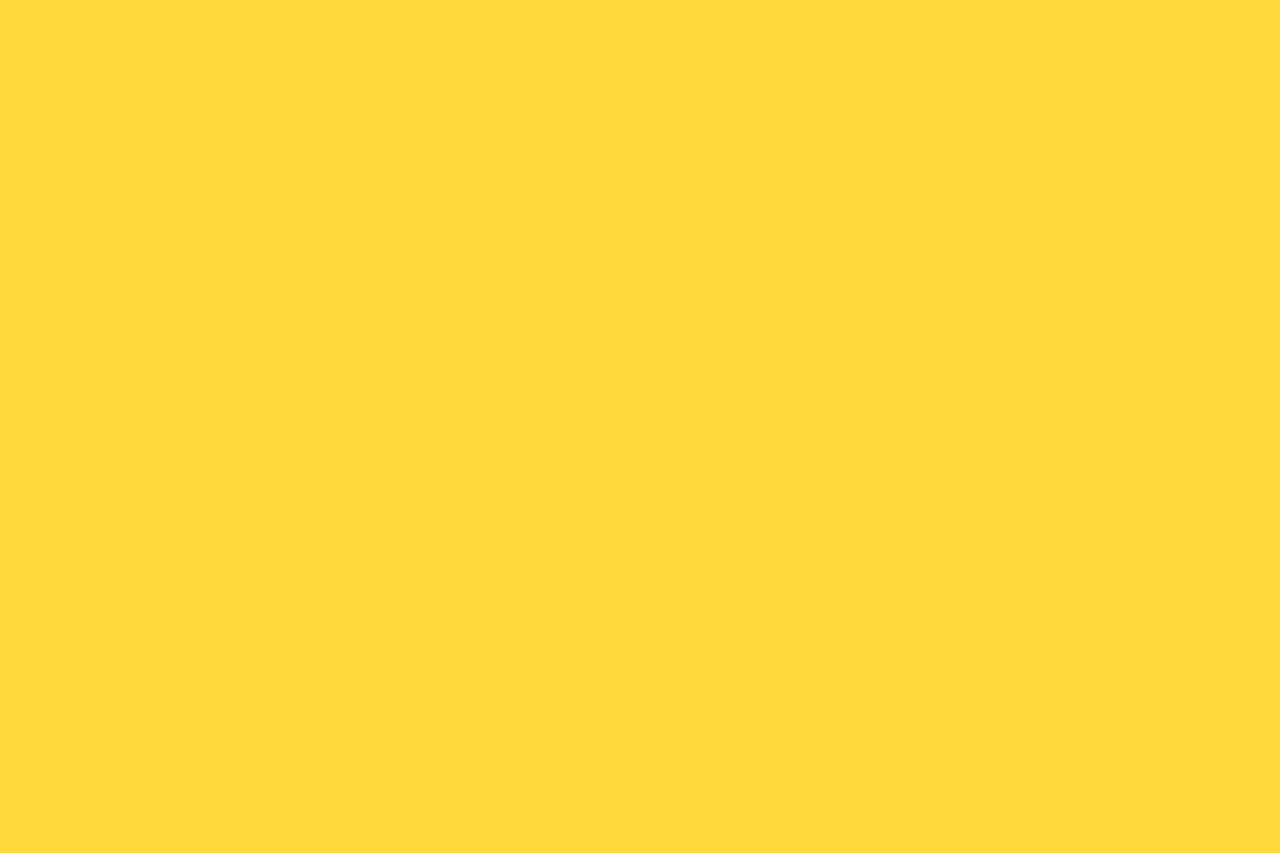
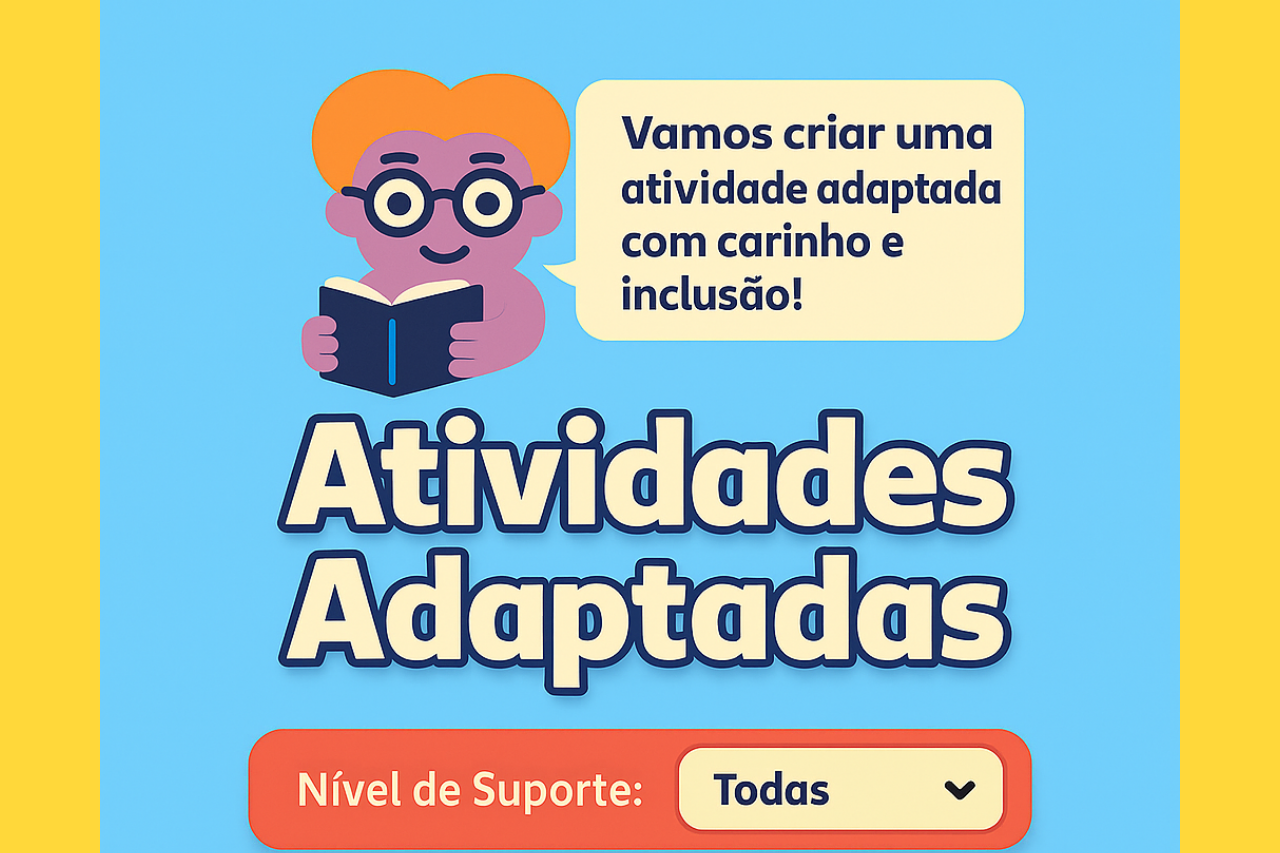
Before and after one commit to letiricetti2-alt/gerador-de-atividades-infantis, a Next.js app: page /atividades-adaptadas in a window 1280 px wide. Shown: the top 853 px of the page. Before the commit the page ends 800 px from the top, so only its background shows below. Built offline with nearby package versions, Linux system fonts and the light colour scheme.

Commit message:
Update page.jsx

```diff
--- a/app/atividades-adaptadas/page.jsx
+++ b/app/atividades-adaptadas/page.jsx
@@ -8,9 +8,10 @@ export default function AtividadesAdaptadas() {
       <Image
         src="/adaptada.jpeg"
         alt="Atividades Adaptadas"
-        fill
+        width={1080}
+        height={1920}
+        className="max-w-full h-auto"
         priority
-        className="object-contain"
       />
     </main>
   );
```
